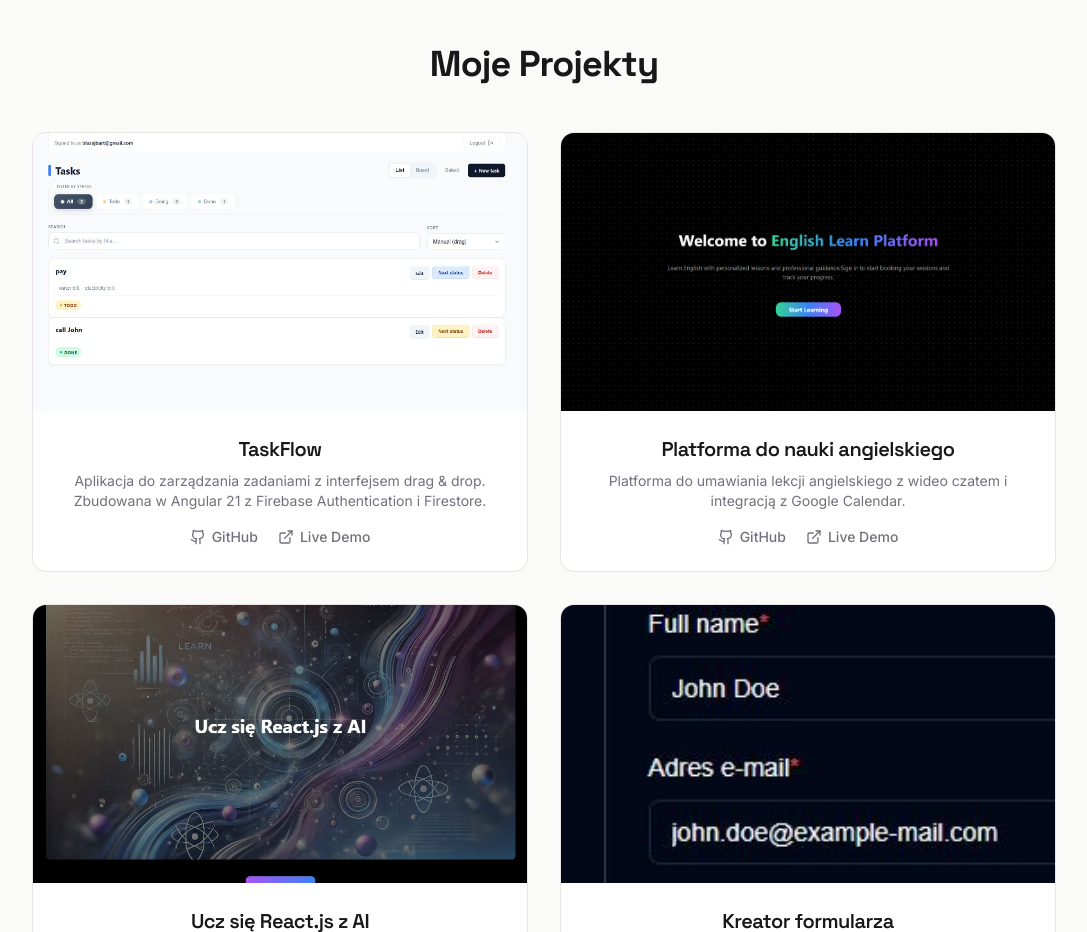
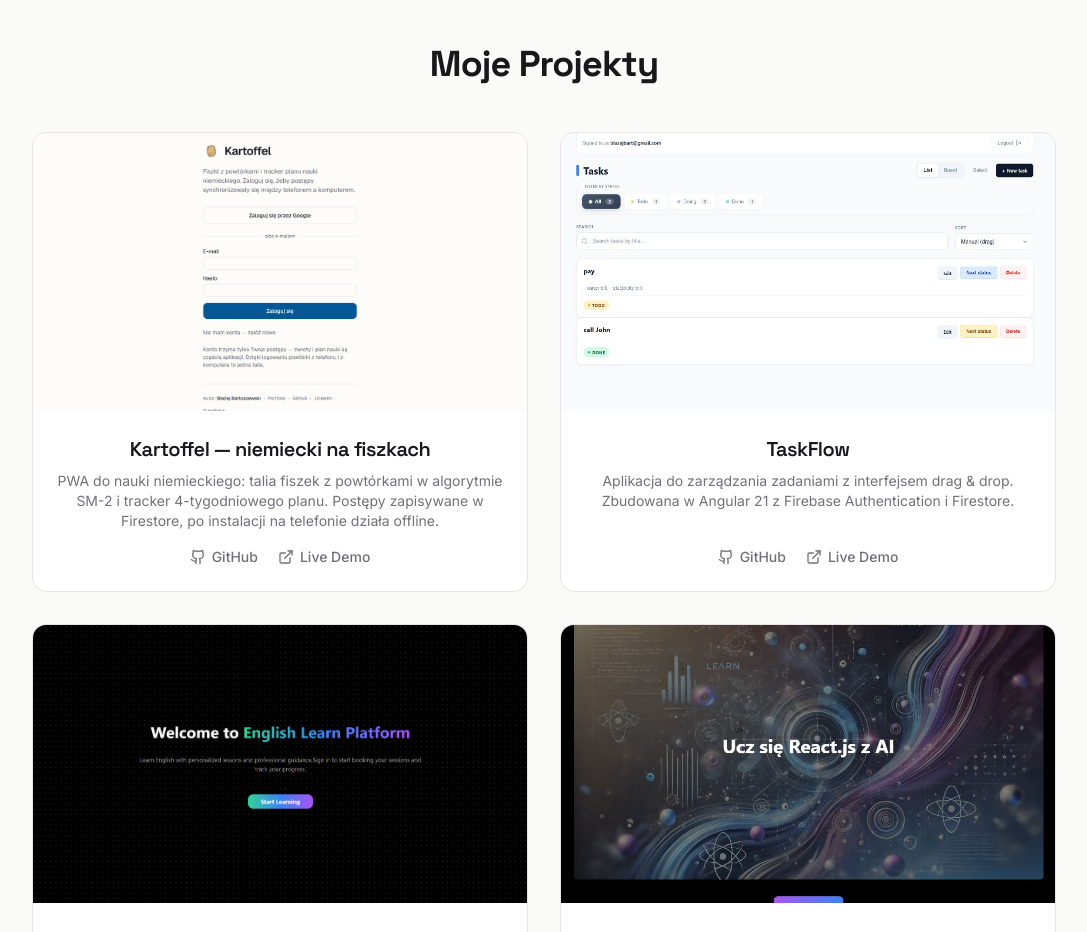
Before and after one commit to Blazej90/blazej-portfolio, a Next.js app: page / in a window 1280 px wide. Shown: the part 1560-2492 px from the top of the page, without its empty margins (96-1183 px from the left). Built offline with nearby package versions, Linux system fonts and the light colour scheme; no server answers; the database is empty.

Commit message:
feat: nowy projekt Kartoffel (learning-german) na pierwszym miejscu sekcji Projekty
- PWA do nauki niemieckiego: fiszki SM-2, tracker 4-tygodniowego planu, Firestore, offline
- screenshot aplikacji + opisy PL/EN

```diff
--- a/src/data/projects.ts
+++ b/src/data/projects.ts
@@ -8,6 +8,19 @@ export interface Project {
 }
 
 export const projects: Project[] = [
+  {
+    src: "/images/projects/learning-german.png",
+    githubUrl: "https://github.com/Blazej90/learning-german",
+    liveDemoUrl: "https://learning-german-pi.vercel.app",
+    title: {
+      pl: "Kartoffel — niemiecki na fiszkach",
+      en: "Kartoffel — German Flashcards",
+    },
+    description: {
+      pl: "PWA do nauki niemieckiego: talia fiszek z powtórkami w algorytmie SM-2 i tracker 4-tygodniowego planu. Postępy zapisywane w Firestore, po instalacji na telefonie działa offline.",
+      en: "A PWA for learning German: a flashcard deck with SM-2 spaced repetition and a 4-week plan tracker. Progress stored in Firestore, works offline once installed on your phone.",
+    },
+  },
   {
     src: "/images/projects/task-flow.jpg",
     githubUrl: "https://github.com/Blazej90/taskflow",
```
Also changed, not shown: public/images/projects/learning-german.png (added).
